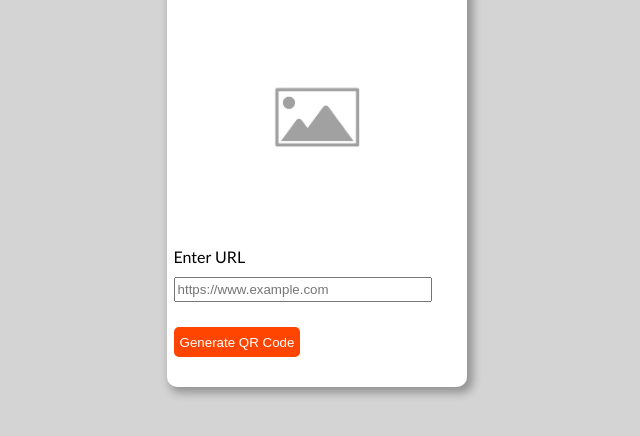
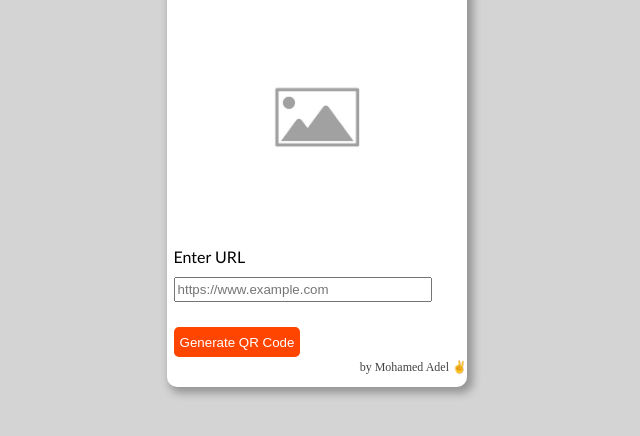
Before and after one commit to MohamedAdelMohamedMetwaley/qr_code_generator, a plain HTML site: page indexl.html in a window 1280 px wide. Shown: the part 238-674 px from the top of the page, without its empty margins (323-963 px from the left). Drawn offline with Linux system fonts and the light colour scheme.

Commit message:
add credits lol

```diff
--- a/indexl.html
+++ b/indexl.html
@@ -11,10 +11,7 @@
         background-color: #d4d4d4;
       }
       form {
-        /* display: flex;
-        flex-direction: column;
-        justify-content: center;
-        align-items: center; */
+        position: relative;
         display: grid;
         justify-content: center;
         grid-template-rows: 80px 230px 30px 50px 30px;
@@ -49,6 +46,13 @@
         cursor: pointer;
         width: fit-content;
       }
+      form > p {
+        position: absolute;
+        bottom: 0;
+        right: 0;
+        font-size: 12px;
+        color: #444;
+      }
     </style>
     <title>QR Code Genrator</title>
   </head>
@@ -64,6 +68,7 @@
         required
       />
       <button type="submit">Generate QR Code</button>
+      <p>by Mohamed Adel ✌️</p>
     </form>
     <script src="./index.js"></script>
   </body>
```
